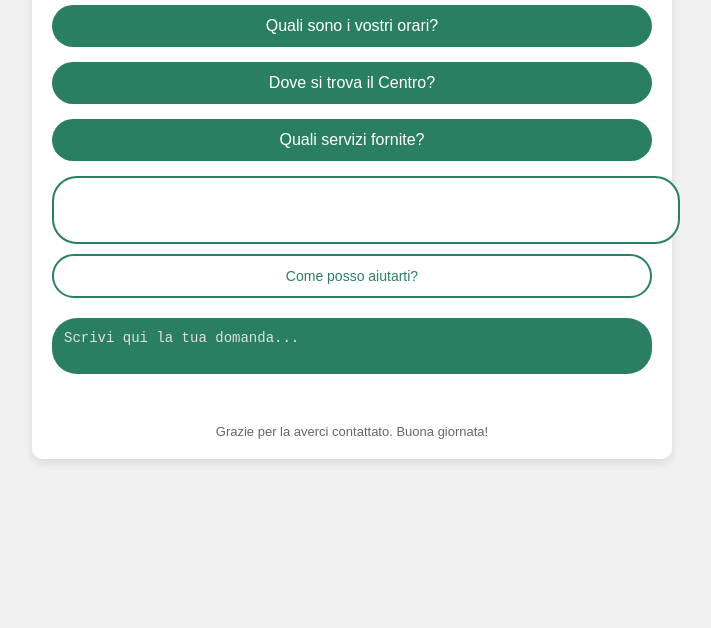
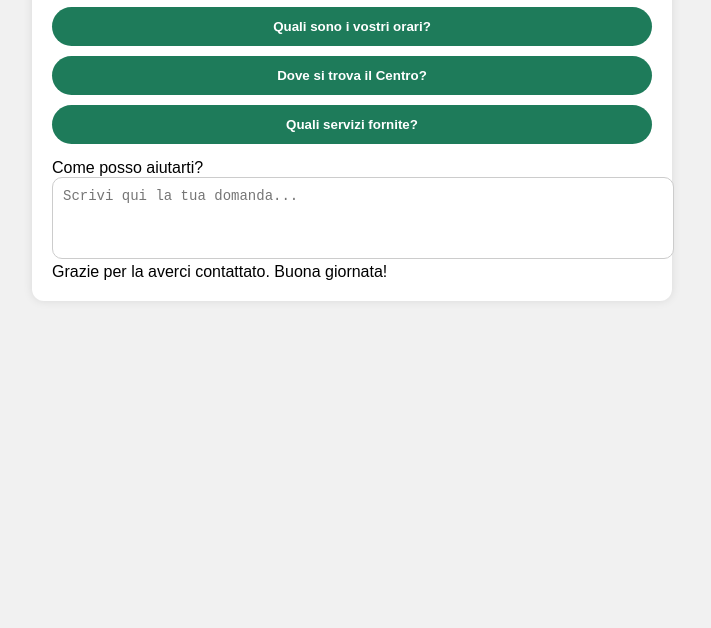
Before and after one commit to RGAdvisor/chatbot-cmvc, a website: page index.html in a window 1280 px wide. Shown: the part 172-800 px from the top of the page, without its empty margins (288-999 px from the left). Drawn offline with Linux system fonts and the light colour scheme.

Commit message:
style.css

```diff
--- a/style.css
+++ b/style.css
@@ -6,125 +6,84 @@ body {
 }
 
 .container {
+  width: 90%;
   max-width: 600px;
-    margin: 20px auto;
+  margin: 30px auto;
+  background-color: #fff;
   padding: 20px;
-    background-color: white;
-    border-radius: 10px;
-    box-shadow: 0 4px 10px rgba(0, 0, 0, 0.1);
+  border-radius: 12px;
+  box-shadow: 0 0 10px rgba(0,0,0,0.1);
 }
 
 h1 {
   text-align: center;
-    color: #2a7f63;
+  color: #1e7b5a;
 }
 
 .button-group {
   display: flex;
   flex-direction: column;
-    gap: 15px;
-    margin-top: 20px;
+  gap: 10px;
+  margin-bottom: 15px;
 }
 
-.button-group button {
-    background-color: #2a7f63;
-    color: white;
-    font-size: 16px;
+button {
   padding: 12px;
   border: none;
-    border-radius: 25px;
+  background-color: #1e7b5a;
+  color: white;
+  font-weight: bold;
+  border-radius: 20px;
   cursor: pointer;
-    transition: background-color 0.3s;
-    width: 100%;
 }
 
-.button-group button:hover {
-    background-color: #1e5e45;
+button:hover {
+  background-color: #145d44;
 }
 
-.response-box {
-    background-color: white;
-    border: 2px solid #2a7f63;
-    color: #2a7f63;
-    font-size: 16px;
-    padding: 12px;
-    border-radius: 25px;
-    margin-top: 15px;
-    width: 100%;
-    text-align: center;
-    min-height: 40px;
+.risposta-fissa {
+  min-height: 50px;
+  border: 1px solid #1e7b5a;
+  border-radius: 10px;
+  padding: 10px;
+  margin-bottom: 20px;
+  color: #333;
 }
 
-.input-row {
-    display: flex;
-    justify-content: space-between;
-    margin-top: 10px;
-    gap: 10px;
-}
-
-/* Bottone bianco */
-.assist-button {
-    width: 100%;
-    background-color: white;
-    border: 2px solid #2a7f63;
-    color: #2a7f63;
-    font-size: 14px;
-    border-radius: 25px;
-    padding: 12px;
-    text-align: center;
-    box-sizing: border-box;
-}
-
-/* Textarea */
-.green-textarea {
-    width: 100%;
-    background-color: #2a7f63;
-    color: white;
-    border: none;
-    border-radius: 25px;
-    font-size: 14px;
-    padding: 12px;
-    resize: none;
-    box-sizing: border-box;
-    margin-top: 10px;
-}
-
-.green-textarea::placeholder {
-    color: #e0e0e0;
-}
-
-.chat-container {
-    display: flex;
-    flex-direction: column;
-    gap: 10px;
-    margin-top: 20px;
+.chat-box {
+  max-height: 300px;
+  overflow-y: auto;
+  margin-bottom: 10px;
 }
 
 .user-message,
 .gpt-response {
+  max-width: 80%;
   padding: 10px;
-    border-radius: 10px;
-    max-width: 60%;
+  margin: 8px;
+  border-radius: 16px;
+  clear: both;
   word-wrap: break-word;
-    font-size: 15px;
 }
 
 .user-message {
-    background-color: #2a7f63;
+  background-color: #1e7b5a;
   color: white;
   align-self: flex-end;
+  float: right;
 }
 
 .gpt-response {
-    background-color: #f1f1f1;
-    border: 1px solid #2a7f63;
-    color: #2a7f63;
-    align-self: flex-start;
+  background-color: #e0e0e0;
+  float: left;
 }
 
-footer {
-    text-align: center;
-    margin-top: 30px;
-    font-size: 13px;
-    color: #666;
+textarea {
+  width: 100%;
+  height: 60px;
+  padding: 10px;
+  border-radius: 10px;
+  border: 1px solid #ccc;
+  resize: none;
+  font-size: 14px;
 }
```
Lines whose indentation alone changed are shown as unchanged.
